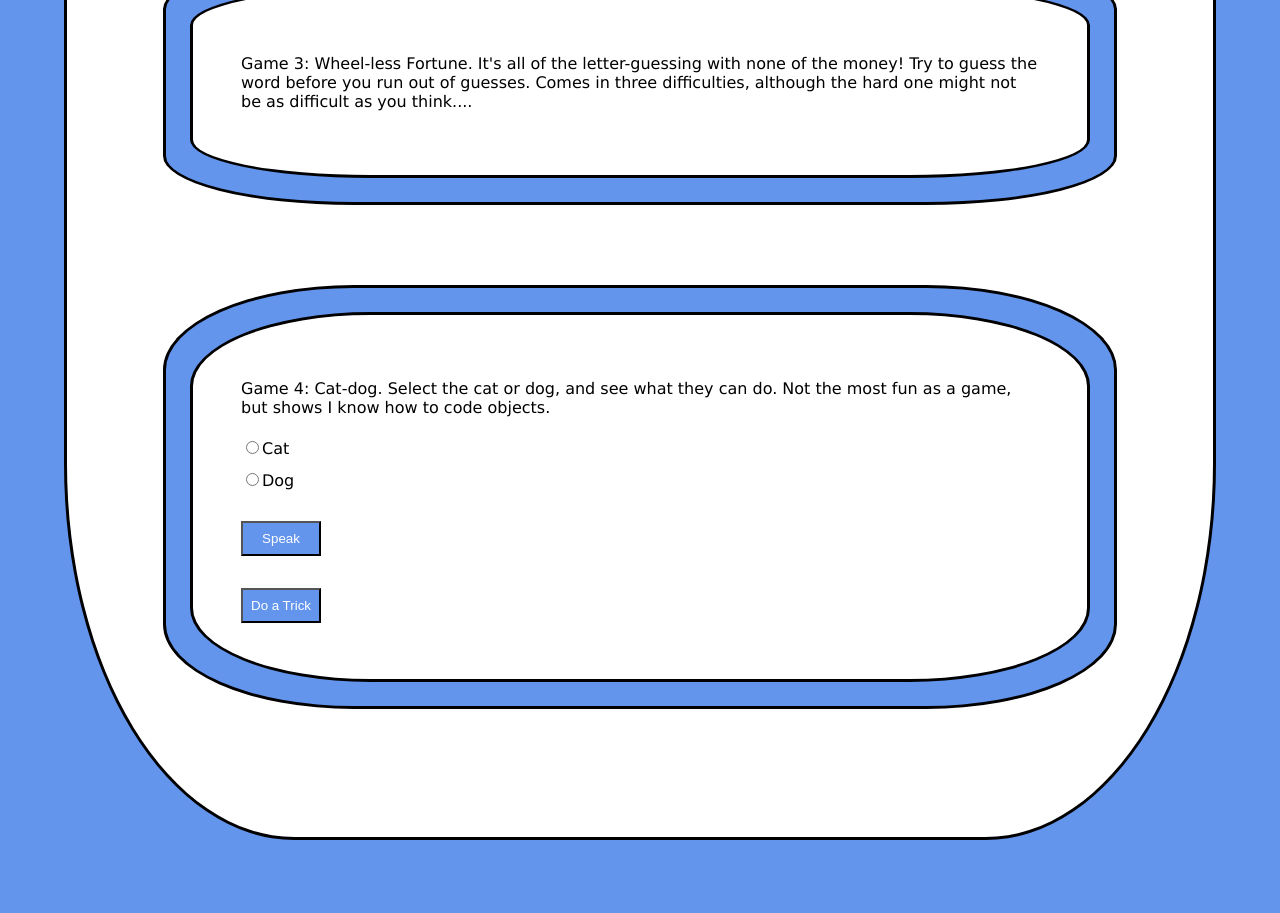
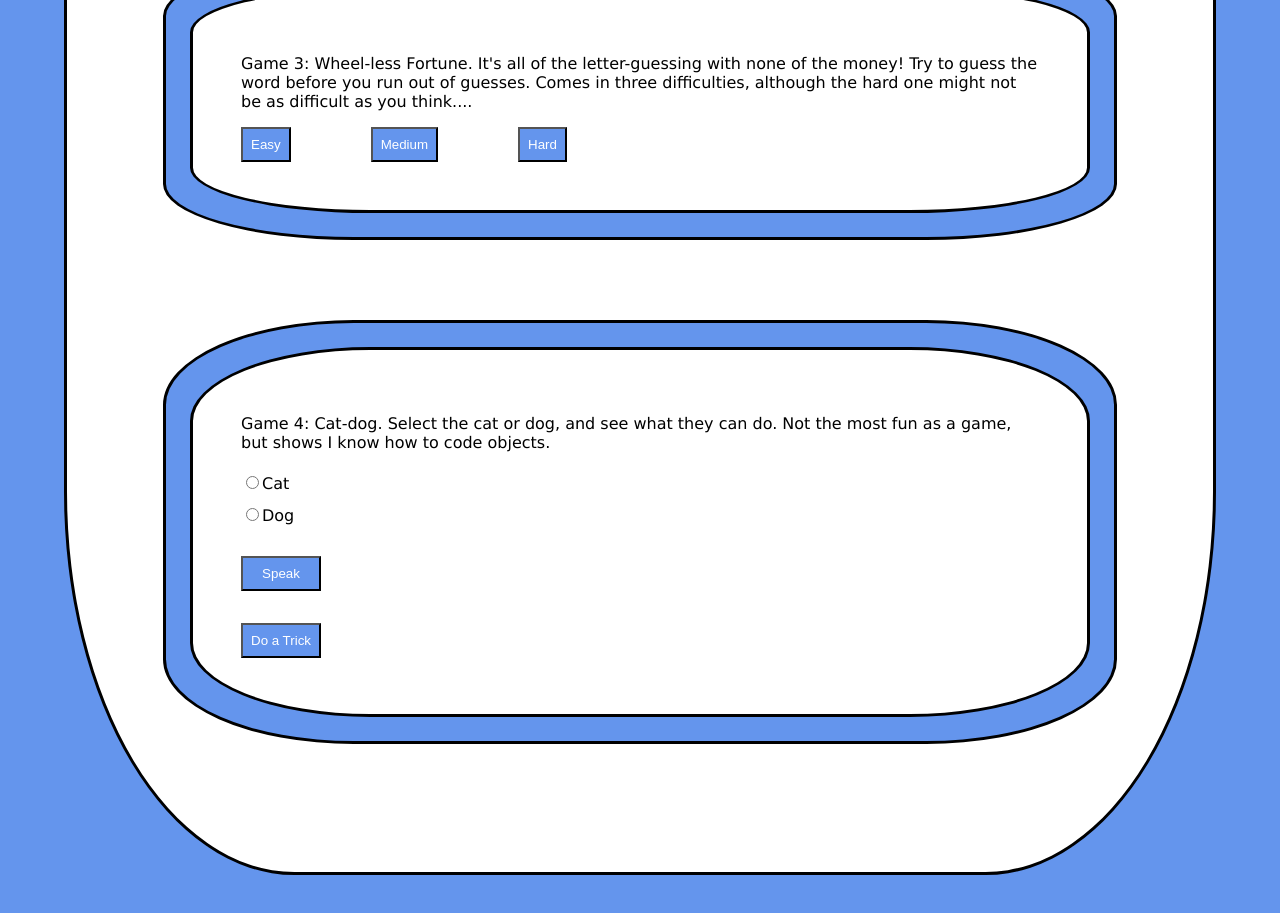
Before and after one commit to L1ndseyHerman/Personal-Website-ReactJS, a React (Create React App) app: page /js-skills in a window 1280 px wide. Shown: the part 1440-2353 px from the top of the page. Built offline with nearby package versions, Linux system fonts and the light colour scheme.

Commit message:
Starting Wheel-less Fortune, Easy Medium Hard buttons work.

```diff
--- /dev/null
+++ b/src/components/EasyMediumHardButtons.module.css
@@ -0,0 +1,6 @@
+.button {
+  color: white;
+  background-color: cornflowerblue;
+  padding: 0.5rem;
+  margin-right: 5rem;
+}
--- /dev/null
+++ b/src/components/EasyMediumHardButtons.tsx
@@ -0,0 +1,31 @@
+import React from "react";
+import classes from "./EasyMediumHardButtons.module.css";
+
+const EasyMeduimHardButtons: React.FC<{
+  clickHandler: (thisGamesDifficulty: string) => void;
+}> = (props) => {
+  return (
+    <>
+      <button
+        className={classes.button}
+        onClick={() => props.clickHandler("easy")}
+      >
+        Easy
+      </button>
+      <button
+        className={classes.button}
+        onClick={() => props.clickHandler("medium")}
+      >
+        Medium
+      </button>
+      <button
+        className={classes.button}
+        onClick={() => props.clickHandler("hard")}
+      >
+        Hard
+      </button>
+    </>
+  );
+};
+
+export default EasyMeduimHardButtons;
--- a/src/components/Wheel_lessFortune.tsx
+++ b/src/components/Wheel_lessFortune.tsx
@@ -1,13 +1,32 @@
-import React from "react";
+import React, { useState } from "react";
+import EasyMeduimHardButtons from "./EasyMediumHardButtons";
 
 const Wheel_lessFortune: React.FC = () => {
+  const [inGame, setInGame] = useState(false);
+  const [difficulty, setDifficulty] = useState("");
+  const [won, setWon] = useState(false);
+  const [lost, setLost] = useState(false);
+
+  const easyMediumHardClickHandler: (thisGamesDifficulty: string) => void = (
+    thisGamesDifficulty
+  ) => {
+    setInGame(true);
+    setDifficulty(thisGamesDifficulty);
+    console.log(thisGamesDifficulty);
+  };
+
   return (
-    <p>
-      Game 3: Wheel-less Fortune. It&apos;s all of the letter-guessing with none
-      of the money! Try to guess the word before you run out of guesses. Comes
-      in three difficulties, although the hard one might not be as difficult as
-      you think....
-    </p>
+    <>
+      <p>
+        Game 3: Wheel-less Fortune. It&apos;s all of the letter-guessing with
+        none of the money! Try to guess the word before you run out of guesses.
+        Comes in three difficulties, although the hard one might not be as
+        difficult as you think....
+      </p>
+      {!inGame && (
+        <EasyMeduimHardButtons clickHandler={easyMediumHardClickHandler} />
+      )}
+    </>
   );
 };
 
```
